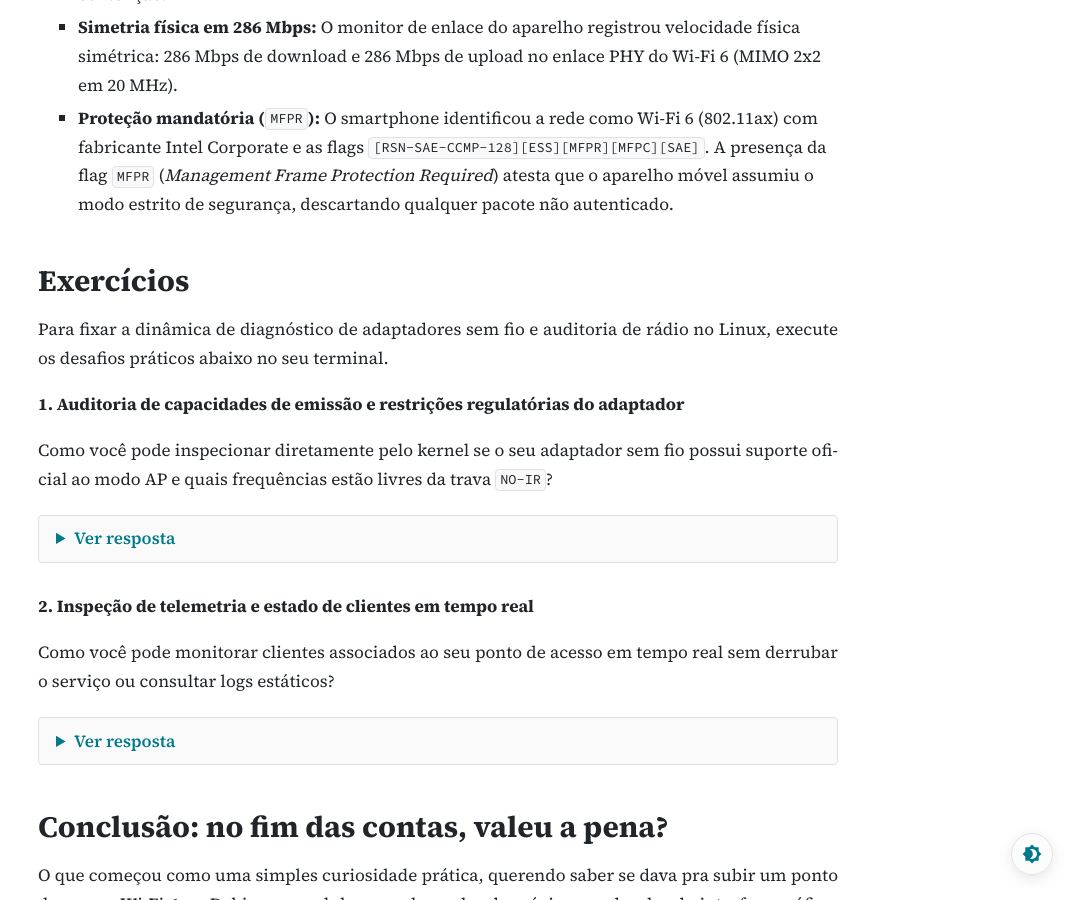
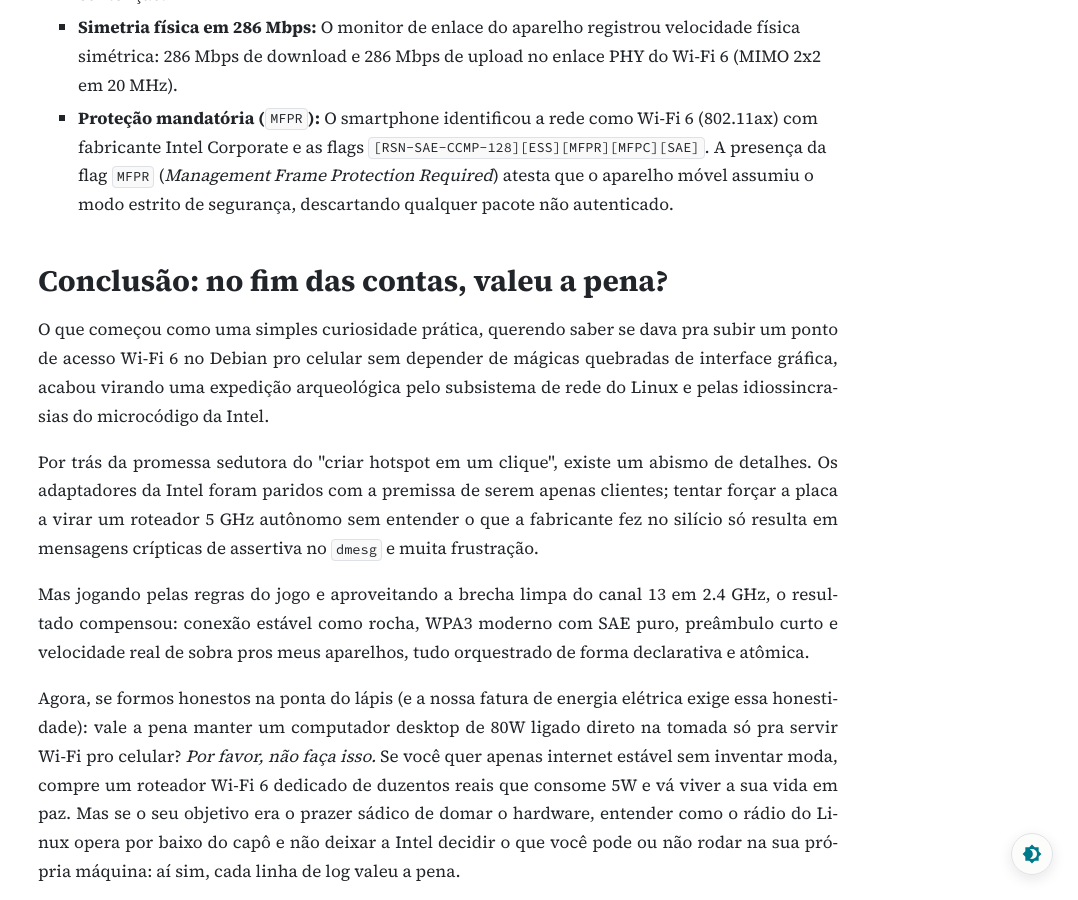
Before and after one commit to vndmtrx/vndmtrx.github.io, a Jekyll site: the page built from _posts/2026/09/2026-09-29-wifi6-debian-trixie.md, in a window 1280 px wide and 900 px high, scrolled down 19332 px. Shown: the whole window, without its empty margins (202-1280 px from the left). Built offline with Jekyll 4.4.1, drawn with Linux system fonts in a browser that asks for light colours; nearby versions of some CDN libraries.

Commit message:
Remoção de "exercícios" que não deviam existir aqui

````diff
--- a/_posts/2026/09/2026-09-29-wifi6-debian-trixie.md
+++ b/_posts/2026/09/2026-09-29-wifi6-debian-trixie.md
@@ -530,52 +530,6 @@ A inspeção em campo trouxe resultados ainda mais interessantes:
 * **Simetria física em 286 Mbps:** O monitor de enlace do aparelho registrou velocidade física simétrica: 286 Mbps de download e 286 Mbps de upload no enlace PHY do Wi-Fi 6 (MIMO 2x2 em 20 MHz).
 * **Proteção mandatória (`MFPR`):** O smartphone identificou a rede como Wi-Fi 6 (802.11ax) com fabricante Intel Corporate e as flags `[RSN-SAE-CCMP-128][ESS][MFPR][MFPC][SAE]`. A presença da flag `MFPR` (*Management Frame Protection Required*) atesta que o aparelho móvel assumiu o modo estrito de segurança, descartando qualquer pacote não autenticado.
 
-## Exercícios
-
-Para fixar a dinâmica de diagnóstico de adaptadores sem fio e auditoria de rádio no Linux, execute os desafios práticos abaixo no seu terminal.
-
-**1. Auditoria de capacidades de emissão e restrições regulatórias do adaptador**
-
-Como você pode inspecionar diretamente pelo kernel se o seu adaptador sem fio possui suporte oficial ao modo AP e quais frequências estão livres da trava `NO-IR`?
-
-<details markdown="1">
-<summary>Ver resposta</summary>
-
-Para verificar os modos suportados pela interface física e inspecionar as frequências autorizadas para transmissão ativa, execute:
-
-```bash
-# 1. Verificar se a interface aceita operar como Access Point (modo AP)
-iw phy phy0 info | grep -A 8 "Supported interface modes"
-
-# 2. Listar frequências autorizadas e filtrar bloqueios de emissão ativa (NO-IR)
-iw phy phy0 info | grep -E "Frequencies:|disabled|NO-IR"
-```
-
-*Se a saída de modos contiver `AP`, a placa possui suporte via nl80211. Frequências marcadas com `NO-IR` só podem ser utilizadas para escuta passiva ou conexão como cliente (STA).*
-
-</details>
-
-**2. Inspeção de telemetria e estado de clientes em tempo real**
-
-Como você pode monitorar clientes associados ao seu ponto de acesso em tempo real sem derrubar o serviço ou consultar logs estáticos?
-
-<details markdown="1">
-<summary>Ver resposta</summary>
-
-Utilize o socket de controle do `hostapd_cli` em modo interativo ou passe comandos diretos no terminal:
-
-```bash
-# Listar todos os clientes associados e suas flags de capacidades
-sudo hostapd_cli all_sta
-
-# Alternativamente, consultar a camada física do subsistema de rádio no kernel
-sudo iw dev wlp0s20f3 station dump
-```
-
-*A saída do `station dump` revela a modulação real (MCS), o número de fluxos espaciais (NSS) e a intensidade do sinal em dBm da estação conectada.*
-
-</details>
-
 ## Conclusão: no fim das contas, valeu a pena?
 
 O que começou como uma simples curiosidade prática, querendo saber se dava pra subir um ponto de acesso Wi-Fi 6 no Debian pro celular sem depender de mágicas quebradas de interface gráfica, acabou virando uma expedição arqueológica pelo subsistema de rede do Linux e pelas idiossincrasias do microcódigo da Intel.
````
